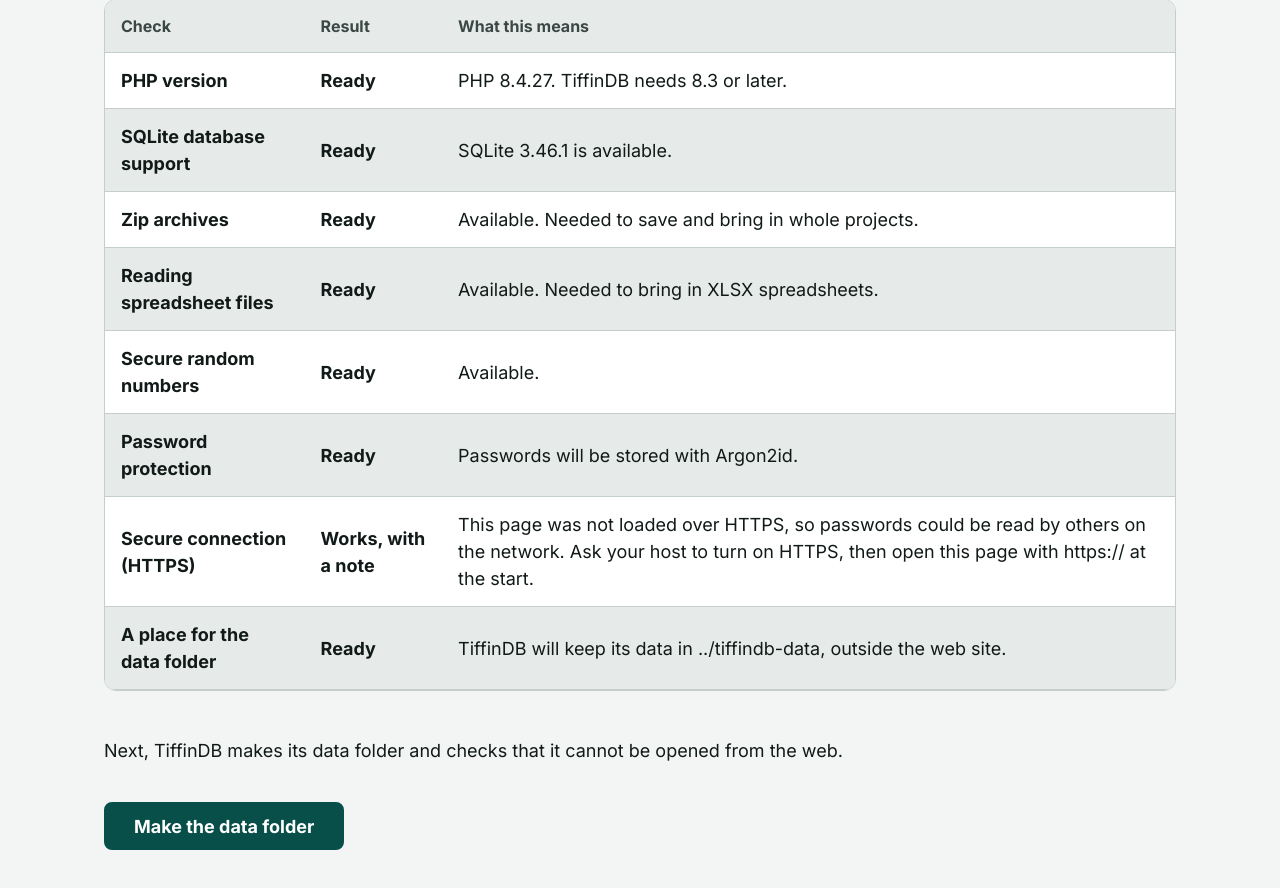
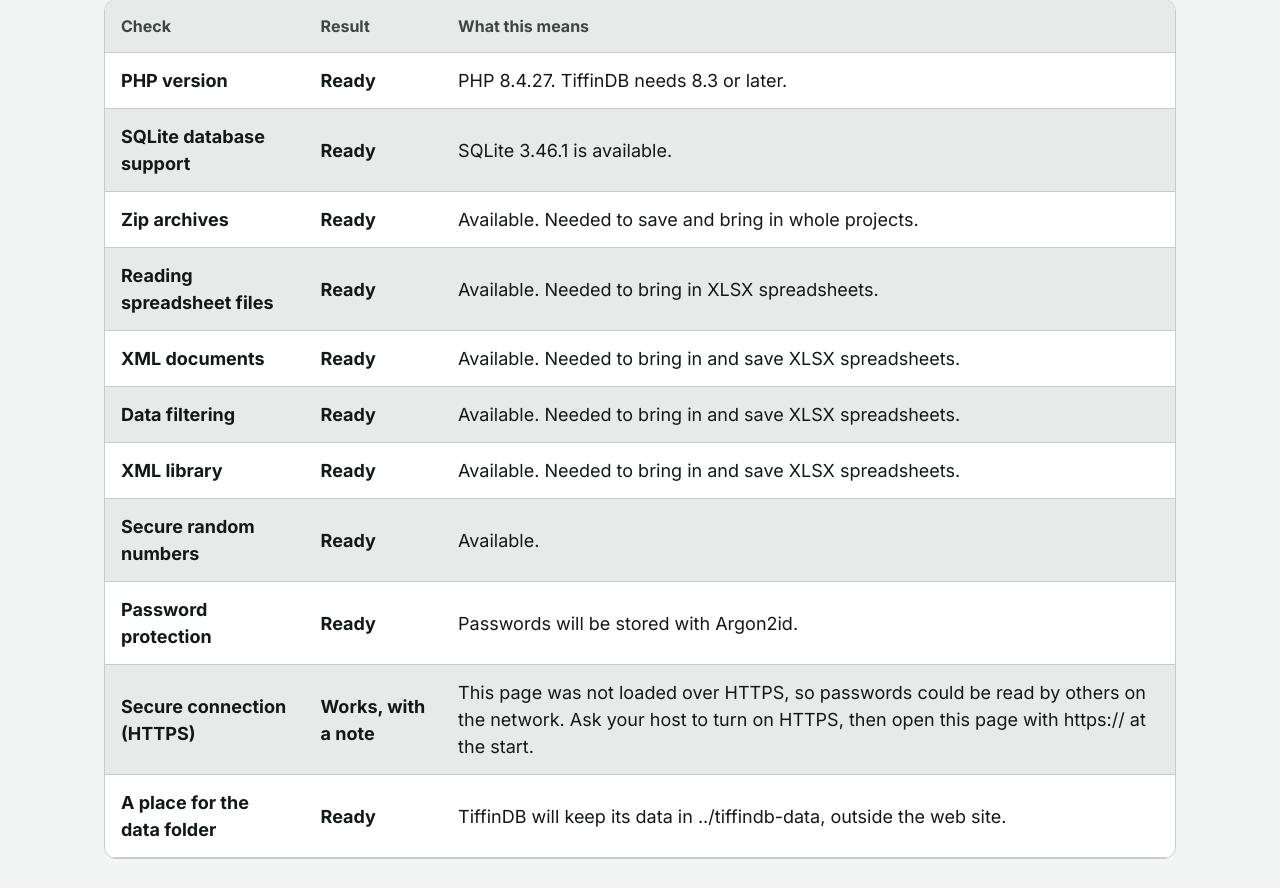
Before and after one commit to osh-labs/TiffinDB, a PHP site: page /setup in a window 1280 px wide. Shown: the part 470-1358 px from the top of the page. Run offline with PHP 8.4, Linux system fonts and the light colour scheme.

Commit message:
Warn in the installer when dom, filter, or libxml is missing
Co-Authored-By: Claude Sonnet 5.5 <noreply@anthropic.com>
Claude-Session: https://claude.ai/code/session_017uEud7LEdxvxSqQ6MWNoHb

```diff
--- a/src/Core/Install/Installer.php
+++ b/src/Core/Install/Installer.php
@@ -120,6 +120,14 @@ final class Installer
             $rows[] = $env->extensionLoaded($extension)
                 ? new Requirement($extension, Requirement::OK, 'setup.check.' . $extension . '.ok')
                 : new Requirement($extension, Requirement::FAILED, 'setup.check.' . $extension . '.failed');
+        }
+
+        // ADR 0016 decision 3: the XLSX library also needs these. Without them
+        // TiffinDB still works and the XLSX plugins report themselves unavailable.
+        foreach (['dom', 'filter', 'libxml'] as $extension) {
+            $rows[] = $env->extensionLoaded($extension)
+                ? new Requirement($extension, Requirement::OK, 'setup.check.' . $extension . '.ok')
+                : new Requirement($extension, Requirement::WARNING, 'setup.check.' . $extension . '.warning');
         }
 
         $rows[] = $env->randomWorks()
--- a/strings/en/setup.php
+++ b/strings/en/setup.php
@@ -52,6 +52,15 @@ return [
     'setup.check.xmlreader' => 'Reading spreadsheet files',
     'setup.check.xmlreader.ok' => 'Available. Needed to bring in XLSX spreadsheets.',
     'setup.check.xmlreader.failed' => 'PHP\'s XMLReader support is not turned on. Ask your host to turn it on.',
+    'setup.check.dom' => 'XML documents',
+    'setup.check.dom.ok' => 'Available. Needed to bring in and save XLSX spreadsheets.',
+    'setup.check.dom.warning' => 'PHP\'s DOM support is not turned on. TiffinDB works without it, but cannot bring in or save XLSX spreadsheets. Ask your host to turn it on.',
+    'setup.check.filter' => 'Data filtering',
+    'setup.check.filter.ok' => 'Available. Needed to bring in and save XLSX spreadsheets.',
+    'setup.check.filter.warning' => 'PHP\'s filter support is not turned on. TiffinDB works without it, but cannot bring in or save XLSX spreadsheets. Ask your host to turn it on.',
+    'setup.check.libxml' => 'XML library',
+    'setup.check.libxml.ok' => 'Available. Needed to bring in and save XLSX spreadsheets.',
+    'setup.check.libxml.warning' => 'PHP\'s libxml support is not turned on. TiffinDB works without it, but cannot bring in or save XLSX spreadsheets. Ask your host to turn it on.',
     'setup.check.random' => 'Secure random numbers',
     'setup.check.random.ok' => 'Available.',
     'setup.check.random.failed' => 'PHP cannot make secure random numbers on this server. TiffinDB cannot run safely without them.',
```
Also changed, not shown: tests/core/install/RequirementsTest.php (+23 -5 lines), tests/web/SetupScreenTest.php (+14 -8 lines).
